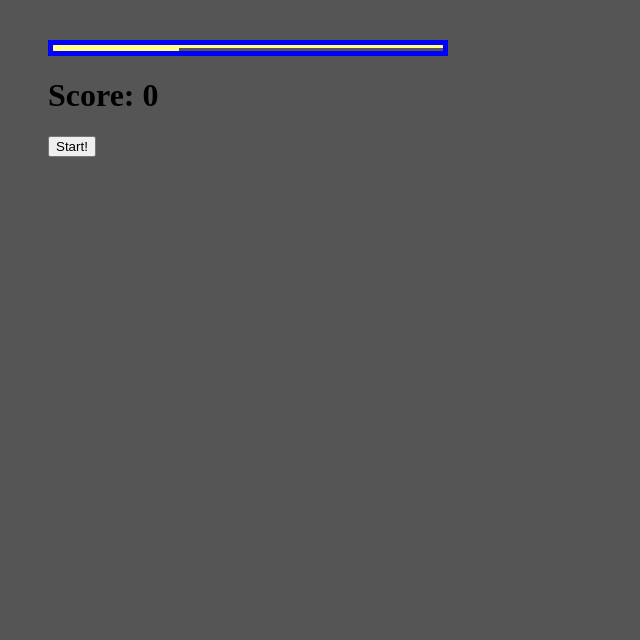
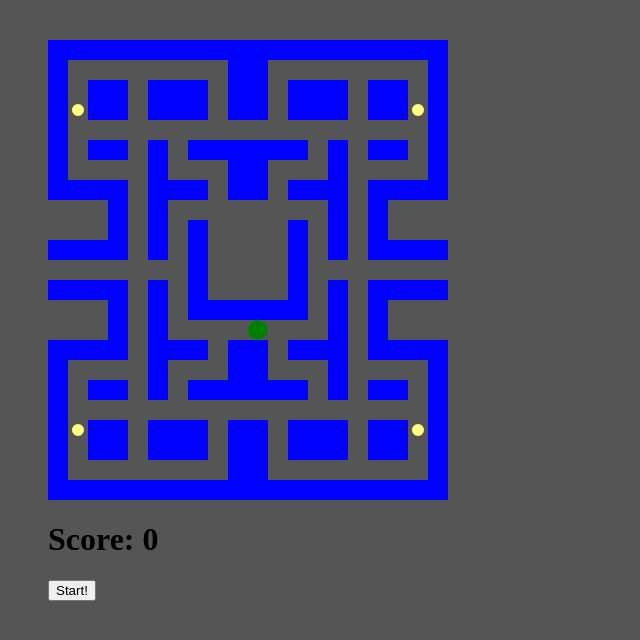
Before and after one commit to User0k/PacMan-online, a website built with webpack: page src/index.html in a window 1280 px wide. Shown: the whole page, without its empty margins (0-640 px from the left). Built offline with nearby package versions, Linux system fonts and the light colour scheme.

Commit message:
edit some basic styles

```diff
--- a/src/css/style.css
+++ b/src/css/style.css
@@ -13,10 +13,9 @@ body {
 .grid {
   display: flex;
   flex-wrap: wrap;
-  border: solid blue 5px;
 }
 
-.grig .square {
+.square {
   width: 20px;
   height: 20px;
 }
@@ -25,13 +24,22 @@ body {
   background-color: blue;
 }
 
-.gold {
+.dot {
   background-color: rgb(255, 255, 128);
-  width: 3px;
-  height: 3px;
+  border: 8px solid #555;
 }
 
 .power-pill {
   background-color: rgb(255, 255, 128);
-  border-radius: 10px;
+  border: 4px solid #555;
+  border-radius: 100%;
 }
+
+.pacman {
+  border-radius: 100%;
+  border: 10px solid green;
+}
+
+.ghost {
+  background-color: grey;
+}
```
